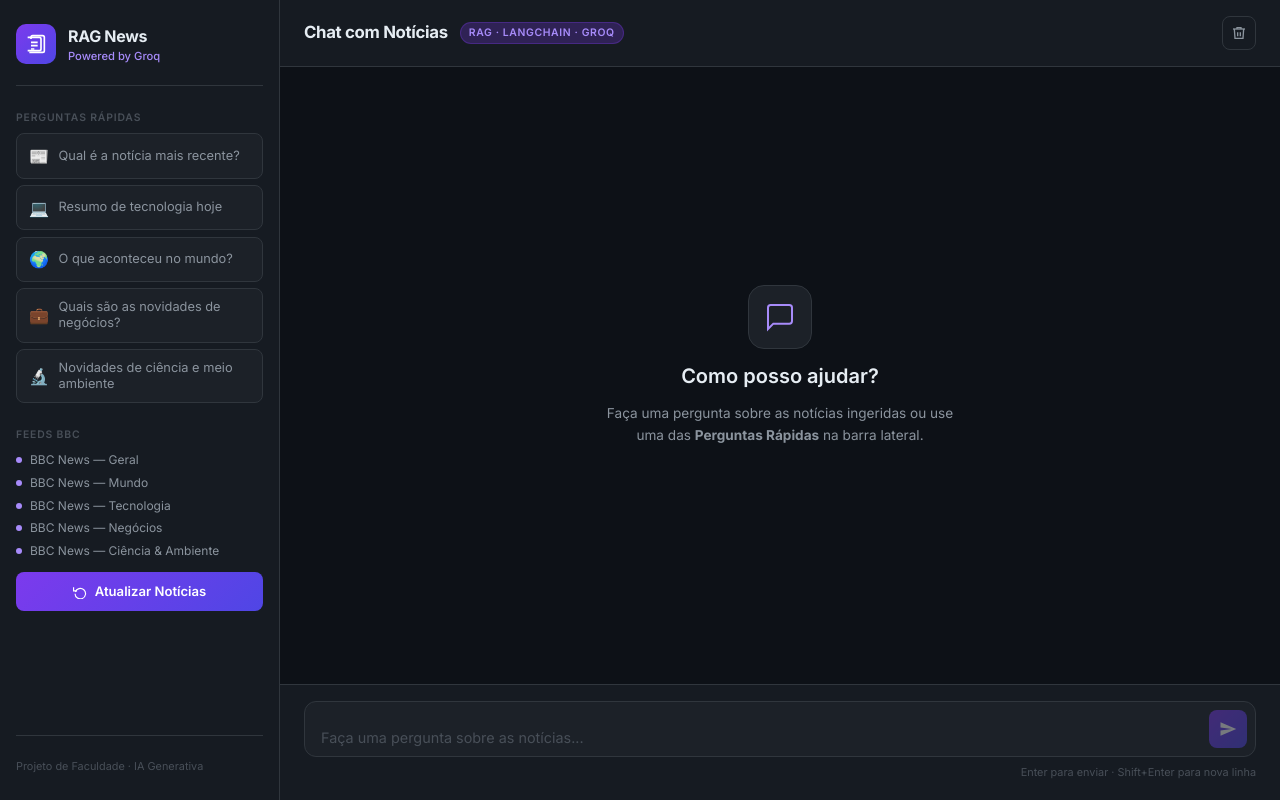
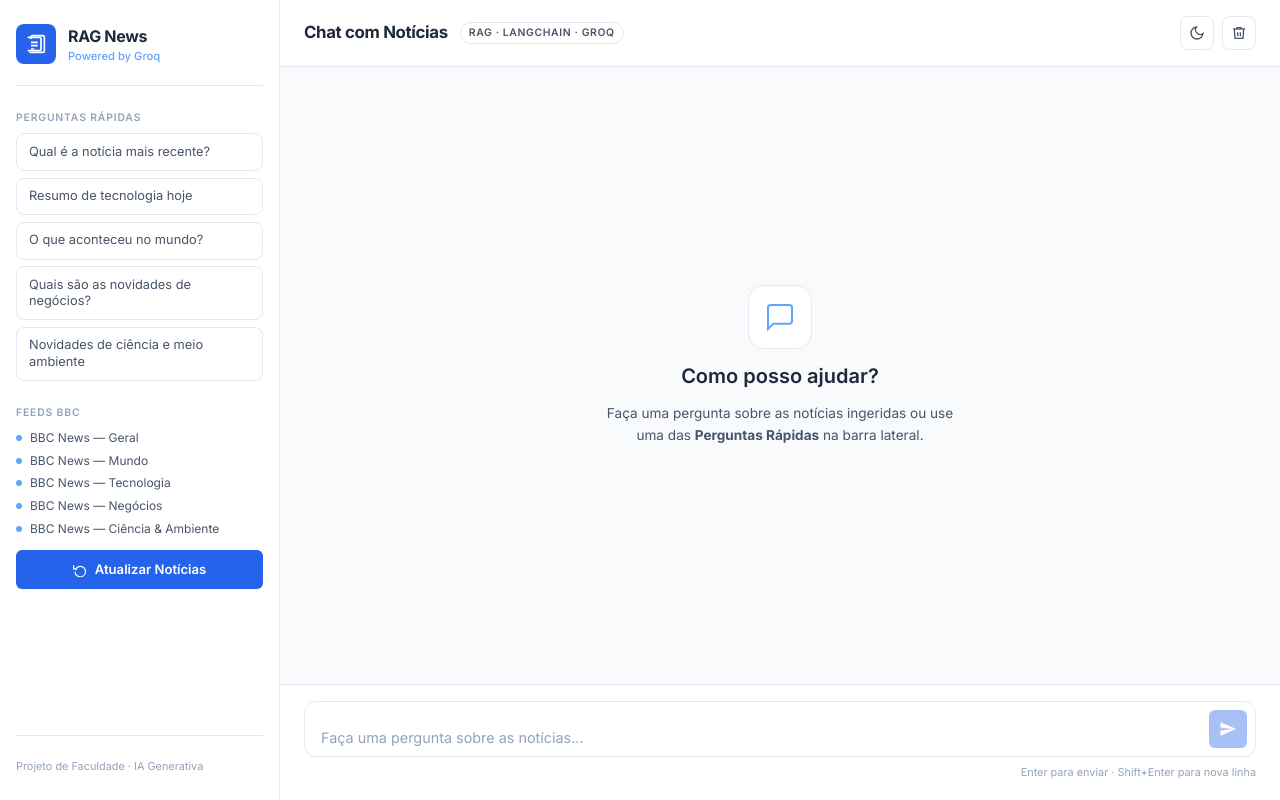
Before and after one commit to Leo-Chaves/faculdade-rag-news, a Vue app in the folder frontend/: page / in a window 1280 px wide. Built offline with nearby package versions, Linux system fonts and the light colour scheme.

Commit message:
feat: implementar roteamento LangGraph e UI Dark Mode minimalista

```diff
--- a/frontend/src/App.vue
+++ b/frontend/src/App.vue
@@ -11,7 +11,24 @@
           <h1 class="header-title">Chat com Notícias</h1>
           <span class="header-badge">RAG · LangChain · Groq</span>
         </div>
-        <button class="clear-btn" title="Limpar conversa" @click="clearChat">
+        <div class="header-actions">
+          <button class="icon-btn" :title="isDarkMode ? 'Modo Claro' : 'Modo Escuro'" @click="toggleTheme">
+            <svg v-if="!isDarkMode" xmlns="http://www.w3.org/2000/svg" viewBox="0 0 24 24" fill="none" stroke="currentColor" stroke-width="2">
+              <path d="M21 12.79A9 9 0 1 1 11.21 3 7 7 0 0 0 21 12.79z"></path>
+            </svg>
+            <svg v-else xmlns="http://www.w3.org/2000/svg" viewBox="0 0 24 24" fill="none" stroke="currentColor" stroke-width="2">
+              <circle cx="12" cy="12" r="5"></circle>
+              <line x1="12" y1="1" x2="12" y2="3"></line>
+              <line x1="12" y1="21" x2="12" y2="23"></line>
+              <line x1="4.22" y1="4.22" x2="5.64" y2="5.64"></line>
+              <line x1="18.36" y1="18.36" x2="19.78" y2="19.78"></line>
+              <line x1="1" y1="12" x2="3" y2="12"></line>
+              <line x1="21" y1="12" x2="23" y2="12"></line>
+              <line x1="4.22" y1="19.78" x2="5.64" y2="18.36"></line>
+              <line x1="18.36" y1="5.64" x2="19.78" y2="4.22"></line>
+            </svg>
+          </button>
+          <button class="icon-btn" title="Limpar conversa" @click="clearChat">
             <svg xmlns="http://www.w3.org/2000/svg" viewBox="0 0 24 24" fill="none" stroke="currentColor" stroke-width="2">
               <polyline points="3 6 5 6 21 6" />
               <path d="M19 6l-1 14H6L5 6" />
@@ -19,6 +36,7 @@
               <path d="M9 6V4h6v2" />
             </svg>
           </button>
+        </div>
       </header>
 
       <!-- Messages -->
@@ -88,7 +106,7 @@
 </template>
 
 <script setup>
-import { ref, nextTick } from "vue";
+import { ref, nextTick, onMounted } from "vue";
 import axios from "axios";
 import ChatSidebar from "./components/ChatSidebar.vue";
 import ChatMessage from "./components/ChatMessage.vue";
@@ -102,10 +120,31 @@
 const messagesContainer = ref(null);
 const inputRef = ref(null);
 
+const isDarkMode = ref(false);
+
+onMounted(() => {
+  const savedTheme = localStorage.getItem('theme');
+  if (savedTheme === 'dark' || (!savedTheme && window.matchMedia('(prefers-color-scheme: dark)').matches)) {
+    isDarkMode.value = true;
+    document.documentElement.classList.add('dark');
+  }
+});
+
 let msgCounter = 0;
 const uid = () => ++msgCounter;
 
 // ─── Actions ──────────────────────────────────────────────────────────────────
+
+function toggleTheme() {
+  isDarkMode.value = !isDarkMode.value;
+  if (isDarkMode.value) {
+    document.documentElement.classList.add('dark');
+    localStorage.setItem('theme', 'dark');
+  } else {
+    document.documentElement.classList.remove('dark');
+    localStorage.setItem('theme', 'light');
+  }
+}
 
 async function sendMessage(text) {
   const question = (typeof text === "string" ? text : inputText.value).trim();
@@ -226,13 +265,18 @@
   font-weight: 600;
   text-transform: uppercase;
   letter-spacing: 0.06em;
-  color: var(--color-accent-light);
-  background: var(--color-accent-glow);
+  color: var(--color-text-secondary);
+  background: var(--color-bg-card);
   padding: 2px 8px;
   border-radius: 99px;
-  border: 1px solid rgba(124, 58, 237, 0.3);
+  border: 1px solid var(--color-border);
 }
-.clear-btn {
+.header-actions {
+  display: flex;
+  align-items: center;
+  gap: 0.5rem;
+}
+.icon-btn {
   display: flex;
   align-items: center;
   justify-content: center;
@@ -245,12 +289,12 @@
   cursor: pointer;
   transition: all 0.15s ease;
 }
-.clear-btn:hover {
-  border-color: #ef4444;
-  color: #f87171;
-  background: rgba(239, 68, 68, 0.08);
+.icon-btn:hover {
+  border-color: var(--color-text-muted);
+  color: var(--color-text-primary);
+  background: var(--color-bg-primary);
 }
-.clear-btn svg {
+.icon-btn svg {
   width: 16px;
   height: 16px;
 }
@@ -359,8 +403,7 @@
   transition: border-color 0.2s;
 }
 .input-wrapper:focus-within {
-  border-color: var(--color-accent);
-  box-shadow: 0 0 0 3px var(--color-accent-glow);
+  border-color: var(--color-text-muted);
 }
 .chat-input {
   flex: 1;
@@ -387,18 +430,16 @@
   justify-content: center;
   width: 38px;
   height: 38px;
-  background: linear-gradient(135deg, var(--color-accent), #4f46e5);
+  background: var(--color-accent);
   border: none;
-  border-radius: 8px;
+  border-radius: 6px;
   color: white;
   cursor: pointer;
   flex-shrink: 0;
-  transition: all 0.2s ease;
+  transition: opacity 0.2s ease;
 }
 .send-btn:hover:not(:disabled) {
   opacity: 0.9;
-  transform: scale(1.05);
-  box-shadow: 0 4px 12px var(--color-accent-glow);
 }
 .send-btn:disabled {
   opacity: 0.4;
--- a/frontend/src/components/ChatMessage.vue
+++ b/frontend/src/components/ChatMessage.vue
@@ -101,10 +101,10 @@
   color: white;
 }
 .avatar.user {
-  background: linear-gradient(135deg, #7c3aed, #4f46e5);
+  background: var(--color-text-secondary);
 }
 .avatar.assistant {
-  background: linear-gradient(135deg, #0f766e, #0891b2);
+  background: var(--color-text-primary);
 }
 .avatar svg {
   width: 18px;
@@ -188,15 +188,12 @@
 }
 .source-link {
   font-size: 0.7rem;
-  color: var(--color-accent-light);
+  color: var(--color-text-muted);
   text-decoration: none;
-  padding: 1px 6px;
-  background: var(--color-accent-glow);
-  border-radius: 4px;
-  transition: opacity 0.15s;
+  transition: color 0.15s;
 }
 .source-link:hover {
-  opacity: 0.8;
+  color: var(--color-text-primary);
   text-decoration: underline;
 }
 </style>
--- a/frontend/src/components/ChatSidebar.vue
+++ b/frontend/src/components/ChatSidebar.vue
@@ -27,7 +27,6 @@
           :disabled="props.loading"
           @click="$emit('quick-question', q.text)"
         >
-          <span class="quick-btn-icon">{{ q.icon }}</span>
           <span class="quick-btn-text">{{ q.text }}</span>
         </button>
       </div>
@@ -83,11 +82,11 @@
 defineEmits(["quick-question"]);
 
 const quickQuestions = [
-  { id: 1, icon: "📰", text: "Qual é a notícia mais recente?" },
-  { id: 2, icon: "💻", text: "Resumo de tecnologia hoje" },
-  { id: 3, icon: "🌍", text: "O que aconteceu no mundo?" },
-  { id: 4, icon: "💼", text: "Quais são as novidades de negócios?" },
-  { id: 5, icon: "🔬", text: "Novidades de ciência e meio ambiente" },
+  { id: 1, text: "Qual é a notícia mais recente?" },
+  { id: 2, text: "Resumo de tecnologia hoje" },
+  { id: 3, text: "O que aconteceu no mundo?" },
+  { id: 4, text: "Quais são as novidades de negócios?" },
+  { id: 5, text: "Novidades de ciência e meio ambiente" },
 ];
 
 const bbcFeeds = [
@@ -148,8 +147,8 @@
   justify-content: center;
   width: 40px;
   height: 40px;
-  background: linear-gradient(135deg, var(--color-accent), #4f46e5);
-  border-radius: 10px;
+  background: var(--color-accent);
+  border-radius: 8px;
   color: white;
 }
 .brand-icon svg {
@@ -219,10 +218,6 @@
   opacity: 0.5;
   cursor: not-allowed;
 }
-.quick-btn-icon {
-  font-size: 1rem;
-  flex-shrink: 0;
-}
 .quick-btn-text {
   line-height: 1.3;
 }
@@ -257,20 +252,18 @@
   gap: 0.5rem;
   width: 100%;
   padding: 0.6rem;
-  background: linear-gradient(135deg, var(--color-accent), #4f46e5);
+  background: var(--color-accent);
   border: none;
-  border-radius: 8px;
+  border-radius: 6px;
   color: white;
   font-size: 0.82rem;
   font-weight: 600;
   font-family: "Inter", sans-serif;
   cursor: pointer;
-  transition: all 0.2s ease;
+  transition: opacity 0.2s ease;
 }
 .ingest-btn:hover:not(:disabled) {
   opacity: 0.9;
-  transform: translateY(-1px);
-  box-shadow: 0 4px 12px var(--color-accent-glow);
 }
 .ingest-btn:disabled {
   opacity: 0.5;
--- a/frontend/src/style.css
+++ b/frontend/src/style.css
@@ -2,18 +2,33 @@
 
 @layer base {
   :root {
-    --color-bg-primary: #0d1117;
-    --color-bg-secondary: #161b22;
-    --color-bg-card: #1c2128;
-    --color-border: #30363d;
-    --color-accent: #7c3aed;
-    --color-accent-light: #a78bfa;
-    --color-accent-glow: rgba(124, 58, 237, 0.25);
-    --color-text-primary: #e6edf3;
-    --color-text-secondary: #8b949e;
-    --color-text-muted: #484f58;
-    --color-user-bubble: #1d2d50;
-    --color-ai-bubble: #1c2128;
+    --color-bg-primary: #f8fafc; /* slate-50 */
+    --color-bg-secondary: #ffffff;
+    --color-bg-card: #ffffff;
+    --color-border: #e2e8f0; /* slate-200 */
+    --color-accent: #2563eb; /* blue-600 */
+    --color-accent-light: #60a5fa; /* blue-400 */
+    --color-accent-glow: transparent;
+    --color-text-primary: #1e293b; /* slate-800 */
+    --color-text-secondary: #475569; /* slate-600 */
+    --color-text-muted: #94a3b8; /* slate-400 */
+    --color-user-bubble: #f1f5f9; /* slate-100 */
+    --color-ai-bubble: #ffffff;
+  }
+
+  .dark {
+    --color-bg-primary: #0f172a; /* slate-900 */
+    --color-bg-secondary: #1e293b; /* slate-800 */
+    --color-bg-card: #1e293b; /* slate-800 */
+    --color-border: #334155; /* slate-700 */
+    --color-accent: #3b82f6; /* blue-500 */
+    --color-accent-light: #60a5fa; /* blue-400 */
+    --color-accent-glow: transparent;
+    --color-text-primary: #f8fafc; /* slate-50 */
+    --color-text-secondary: #94a3b8; /* slate-400 */
+    --color-text-muted: #64748b; /* slate-500 */
+    --color-user-bubble: #334155; /* slate-700 */
+    --color-ai-bubble: #1e293b; /* slate-800 */
   }
 
   * {
```
Also changed, not shown: 2 other files (tests, documents, lock files or other folders). Lines whose indentation alone changed are shown as unchanged.
